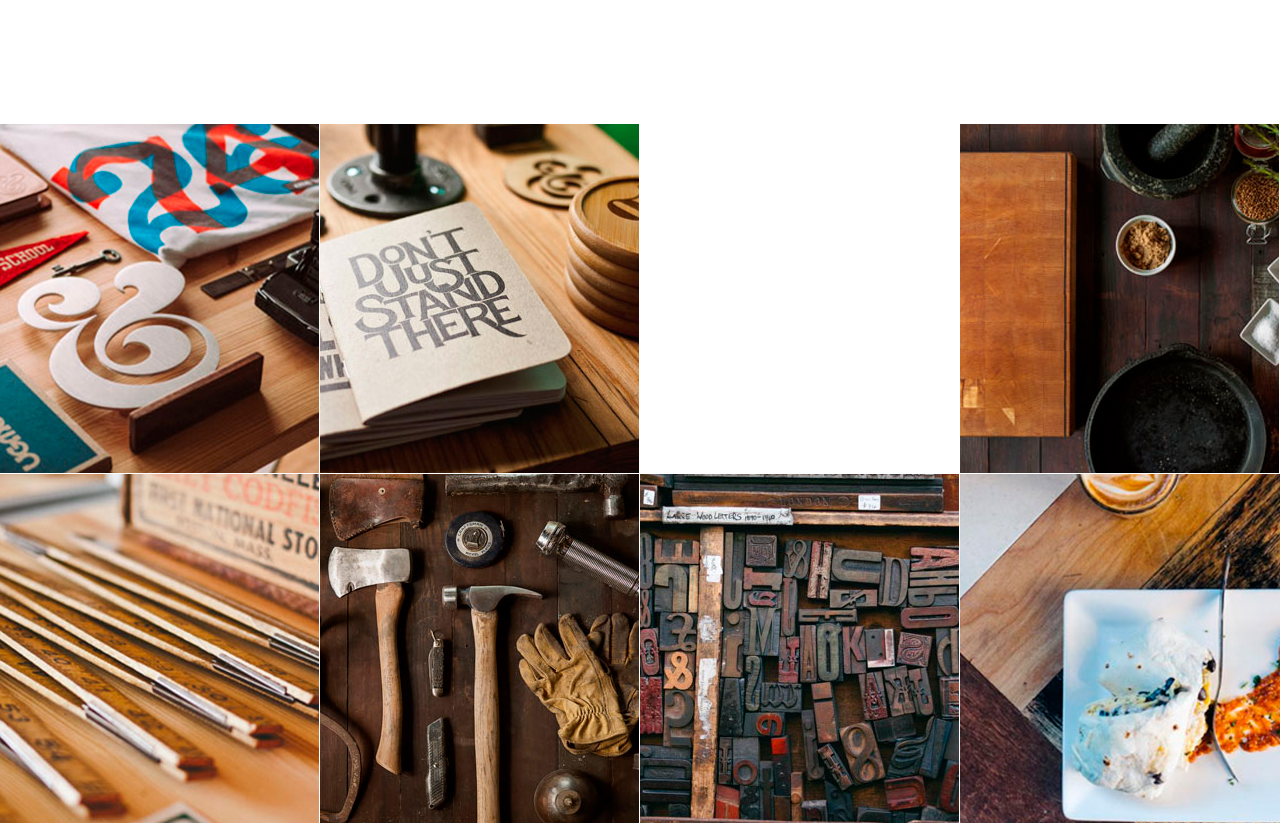
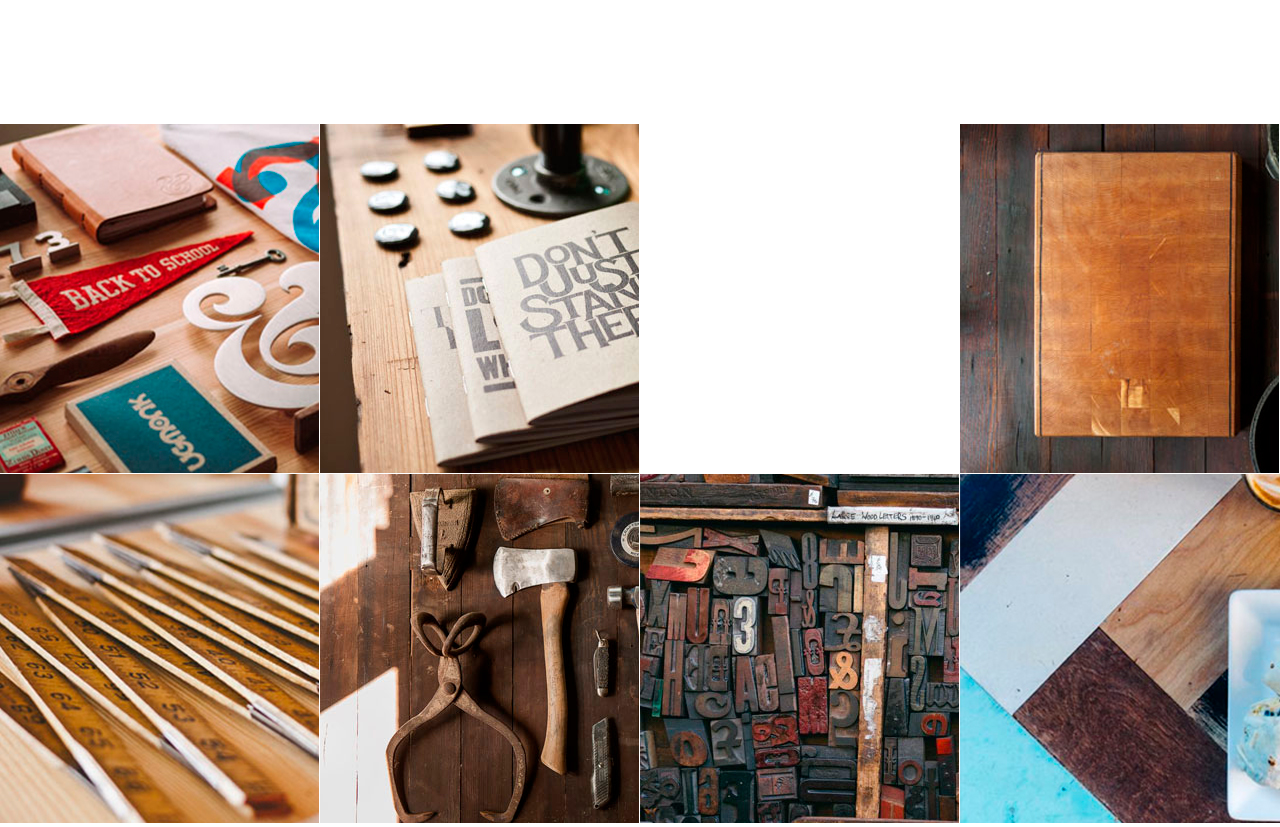
Before and after one commit to virage81/Active_box, a plain HTML site: page index.html in a window 1280 px wide. Shown: the part 1400-2227 px from the top of the page. Drawn offline with nearby package versions, Linux system fonts and the light colour scheme.

Commit message:
upgrade work icons

```diff
--- a/css/style.css
+++ b/css/style.css
@@ -279,12 +279,8 @@ body {
 }
 
 .works__icon {
-    position: absolute;
-    top: 50%;
-    left: 50%;
-    z-index: 1;
-
-    transform: translate3d(-50%, -50%, 0);
+    position: relative;
+    object-fit: cover;
 }
 
 .works__content {
```
